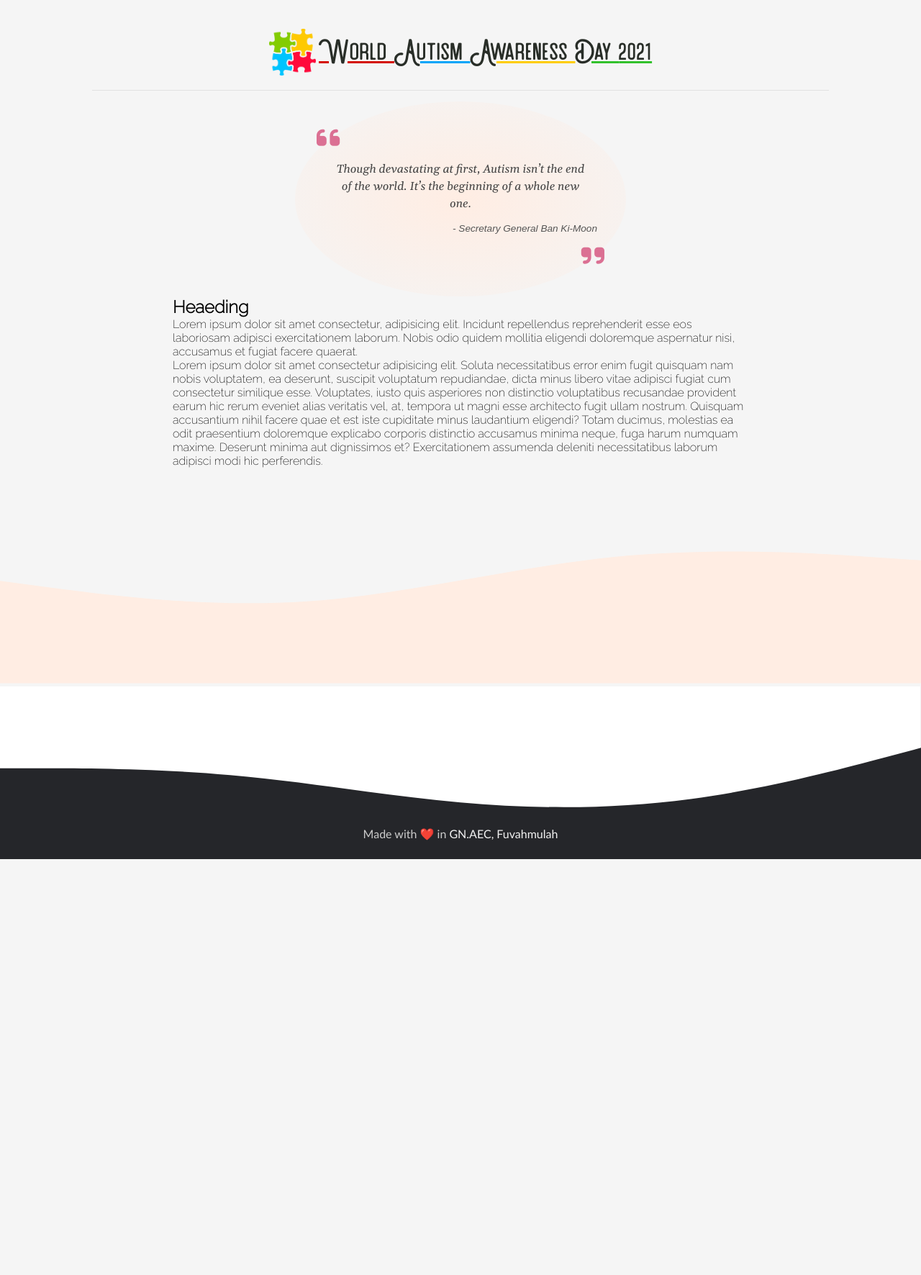
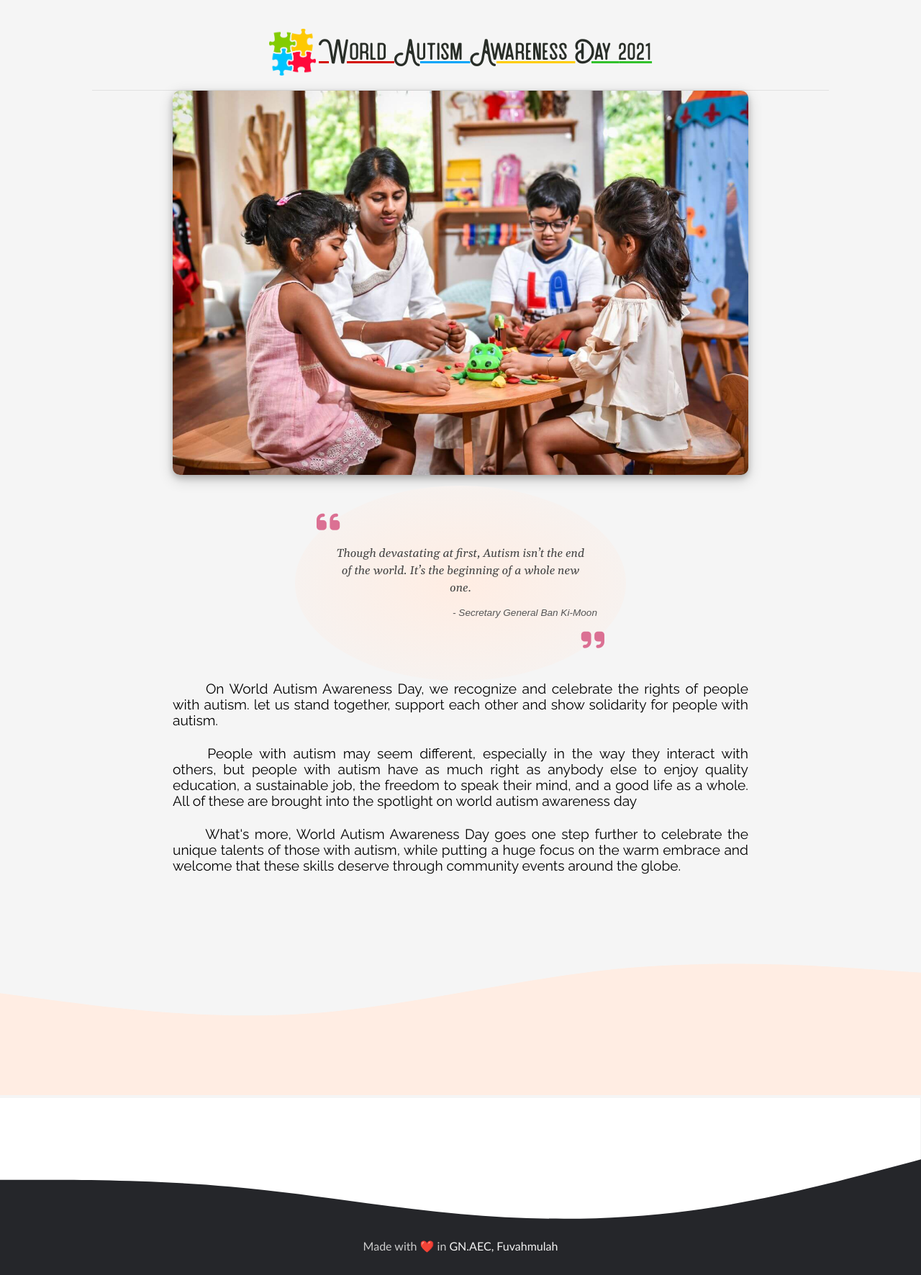
Before and after one commit to Mootss/autismday2021, a Flask app: page / in a window 1280 px wide. Shown: the whole page at 72% size. Before the commit the page ends 1194 px from the top, so only its background shows below. Run offline with Flask 2, Linux system fonts and the light colour scheme; some libraries are stand-ins or nearby versions.

Commit message:
add fonts

```diff
--- a/static/css/style.css
+++ b/static/css/style.css
@@ -1,10 +1,3 @@
-@font-face {
-  font-family: 'Logo';
-  src: url("../fonts/ArtefakCleanTypeface-6Yxg1.otf"), url("../fonts/ArtefakVintageTypeface-yw1XV.otf");
-  font-weight: 400;
-  font-style: normal;
-}
-
 * {
   margin: 0;
   padding: 0;
@@ -95,7 +88,6 @@ header hr {
 }
 
 .container {
-  padding: 15px;
   display: -webkit-box;
   display: -ms-flexbox;
   display: flex;
@@ -111,6 +103,21 @@ header hr {
           align-items: center;
   max-width: 800px;
   margin: auto;
+}
+
+#cover-img {
+  height: auto;
+  max-width: 100%;
+  border-radius: 10px;
+  -webkit-box-shadow: 0 4px 8px 0 rgba(0, 0, 0, 0.2), 0 6px 20px 0 rgba(0, 0, 0, 0.19);
+          box-shadow: 0 4px 8px 0 rgba(0, 0, 0, 0.2), 0 6px 20px 0 rgba(0, 0, 0, 0.19);
+  margin-bottom: 15px;
+}
+
+article p {
+  font-size: 1.2rem;
+  margin-bottom: 1.5rem;
+  text-align: justify;
 }
 
 blockquote {
@@ -150,7 +157,7 @@ blockquote cite {
 
 footer {
   background-color: #25262a;
-  padding-bottom: 25px;
+  padding-bottom: 30px;
   display: -webkit-box;
   display: -ms-flexbox;
   display: flex;
@@ -192,10 +199,10 @@ footer span {
 }
 
 /* media queries */
-@media (max-width: 768px) {
-  /*#logo-text{
-        font-size: 10px;
-    }*/
+@media (max-width: 800px) {
+  #cover-img {
+    border-radius: 0;
+  }
 }
 
 @media (max-width: 560px) {
--- a/static/css/style.scss
+++ b/static/css/style.scss
@@ -81,13 +81,29 @@ header{
 }
 
 .container{
-    padding: 15px;
+    //@warn: 15px;
     display: flex;
     flex-direction: column;
     justify-content: center;
     align-items: center;
     max-width: 800px;
     margin: auto;
+}
+
+#cover-img{
+    height: auto;
+    max-width: 100%;
+    border-radius: 10px;
+    box-shadow: 0 4px 8px 0 rgba(0, 0, 0, 0.2), 0 6px 20px 0 rgba(0, 0, 0, 0.19);
+    margin-bottom: 15px;
+}
+
+article{
+    p{
+        font-size: 1.2rem;
+        margin-bottom: 1.5rem;
+        text-align: justify;
+    }
 }
 
 blockquote{
@@ -125,7 +141,7 @@ blockquote{
 
 footer{
     background-color: #25262a;
-    padding-bottom: 25px;
+    padding-bottom: 30px;
     display: flex;
     flex-direction: column;
     justify-content: center;
@@ -152,10 +168,10 @@ footer{
 }
 
 /* media queries */
-@media (max-width: 768px){
-    /*#logo-text{
-        font-size: 10px;
-    }*/
+@media (max-width: 800px){
+    #cover-img{
+        border-radius: 0;
+    }
 }
 @media (max-width: 560px){
     header{
--- a/static/fonts/logo-font.css
+++ b/static/fonts/logo-font.css
@@ -1,7 +1,7 @@
 @font-face{
     font-family: 'Logo';
-    src: url('http://cdn.jsdelivr.net/gh/Mootss/autismday2021/fonts/ArtefakCleanTypeface-6Yxg1.otf'),
-         url('http://cdn.jsdelivr.net/gh/Mootss/autismday2021/fonts/ArtefakVintageTypeface-yw1XV.otf');
+    src: url('http://cdn.jsdelivr.net/gh/Mootss/autismday2021/static/fonts/ArtefakCleanTypeface-6Yxg1.otf'),
+         url('http://cdn.jsdelivr.net/gh/Mootss/autismday2021/static/fonts/ArtefakVintageTypeface-yw1XV.otf');
     font-weight: 400;
     font-style: normal;
 }
--- a/templates/index.html
+++ b/templates/index.html
@@ -22,17 +22,19 @@
 
     <link rel="stylesheet" href="../static/css/style.css">
     <link rel="preconnect" href="https://fonts.gstatic.com">
-    <link href="https://fonts.googleapis.com/css2?family=Raleway:wght@200&display=swap" rel="stylesheet">
+    <link rel="stylesheet" href="https://cdn.jsdelivr.net/gh/Mootss/autismday2021/static/fonts/logo-font.css">
+    <link href="https://fonts.googleapis.com/css2?family=Raleway:wght@400&display=swap" rel="stylesheet">
     <link href="https://fonts.googleapis.com/css2?family=Josefin+Sans:ital,wght@1,700&display=swap" rel="stylesheet">
     <link href="https://fonts.googleapis.com/css2?family=Gelasio:ital@1&display=swap" rel="stylesheet">
-    <link rel="shortcut icon" href="../static/img/puzzle-logo.png" type="image/x-icon">
+    <link rel="shortcut icon" href="https://cdn.jsdelivr.net/gh/Mootss/autismday2021/static/img/puzzle-logo.png" type="image/x-icon">
     <script src="https://kit.fontawesome.com/3e48a5d06f.js" crossorigin="anonymous"></script>
 </head>
+
 <body>
-
+    <script src="//instant.page/5.1.0" type="module" integrity="sha384-by67kQnR+pyfy8yWP4kPO12fHKRLHZPfEsiSXR8u2IKcTdxD805MGUXBzVPnkLHw"></script>
     <header>
             <a href="javascript:void(0);">
-            <img src="https://cdn.jsdelivr.net/gh/Mootss/autismday2021/img/puzzle-logo.png">
+                <img src="https://cdn.jsdelivr.net/gh/Mootss/autismday2021/static/img/puzzle-logo.png">
                 <span id="logo-text">
                     <span>World </span>
                     <span>Autism </span>
@@ -45,6 +47,9 @@
     </header>
 
     <div class="container">
+
+        <img id="cover-img" src="../static/img/sample-image.jpg" alt="">
+
         <blockquote>
             <span class="quote-l"><i class="fas fa-quote-left"></i></span>
             <p> {{ quote_text }} </p>
@@ -53,9 +58,9 @@
         </blockquote>
 
         <article>
-        <h1>Heaeding</h1>
-        <p>Lorem ipsum dolor sit amet consectetur, adipisicing elit. Incidunt repellendus reprehenderit esse eos laboriosam adipisci exercitationem laborum. Nobis odio quidem mollitia eligendi doloremque aspernatur nisi, accusamus et fugiat facere quaerat.</p>
-        <p>Lorem ipsum dolor sit amet consectetur adipisicing elit. Soluta necessitatibus error enim fugit quisquam nam nobis voluptatem, ea deserunt, suscipit voluptatum repudiandae, dicta minus libero vitae adipisci fugiat cum consectetur similique esse. Voluptates, iusto quis asperiores non distinctio voluptatibus recusandae provident earum hic rerum eveniet alias veritatis vel, at, tempora ut magni esse architecto fugit ullam nostrum. Quisquam accusantium nihil facere quae et est iste cupiditate minus laudantium eligendi? Totam ducimus, molestias ea odit praesentium doloremque explicabo corporis distinctio accusamus minima neque, fuga harum numquam maxime. Deserunt minima aut dignissimos et? Exercitationem assumenda deleniti necessitatibus laborum adipisci modi hic perferendis.</p>
+            <p>&emsp;&emsp; On World Autism Awareness Day, we recognize and celebrate the rights of people with autism. let us stand together, support each other and show solidarity for people with autism. </p>
+            <p>&emsp;&emsp; People with autism may seem different, especially in the way they interact with others, but people with autism have as much right as anybody else to enjoy quality education, a sustainable job, the freedom to speak their mind, and a good life as a whole. All of these are brought into the spotlight on world autism awareness day</p>
+            <p>&emsp;&emsp; What's more, World Autism Awareness Day goes one step further to celebrate the unique talents of those with autism, while putting a huge focus on the warm embrace and welcome that these skills deserve through community events around the globe.</p>
         </article>
     </div>
 
```
Also changed, not shown: static/img/pastel-peach-circles.jpg (deleted), static/img/sample-image.jpg (added), 1 other file. Lines whose indentation alone changed are shown as unchanged.
